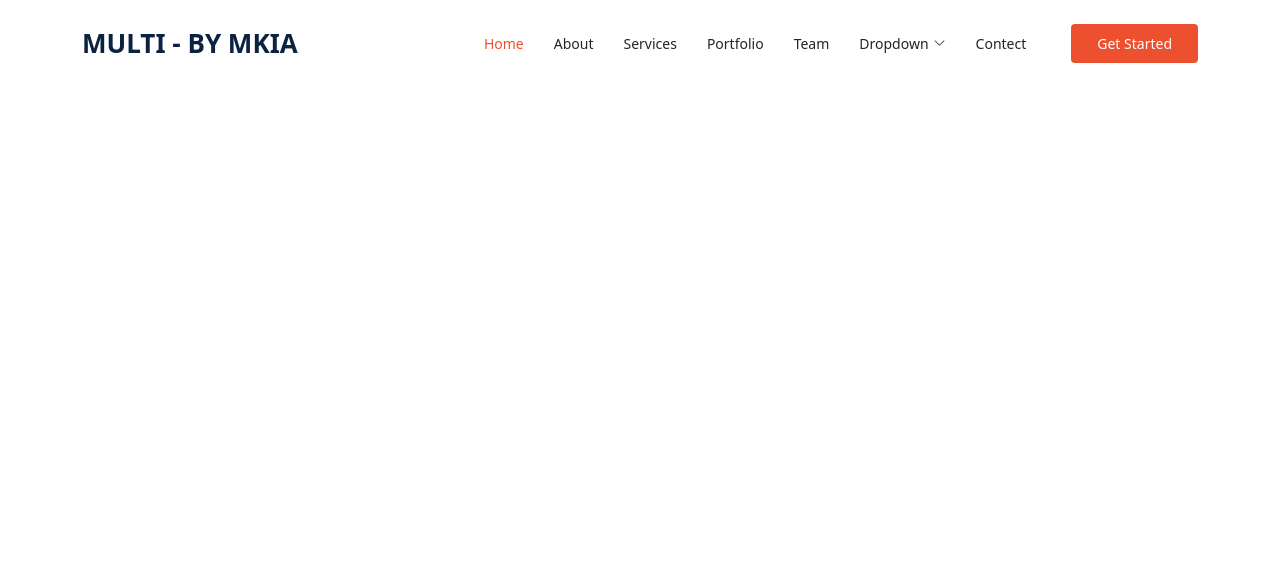
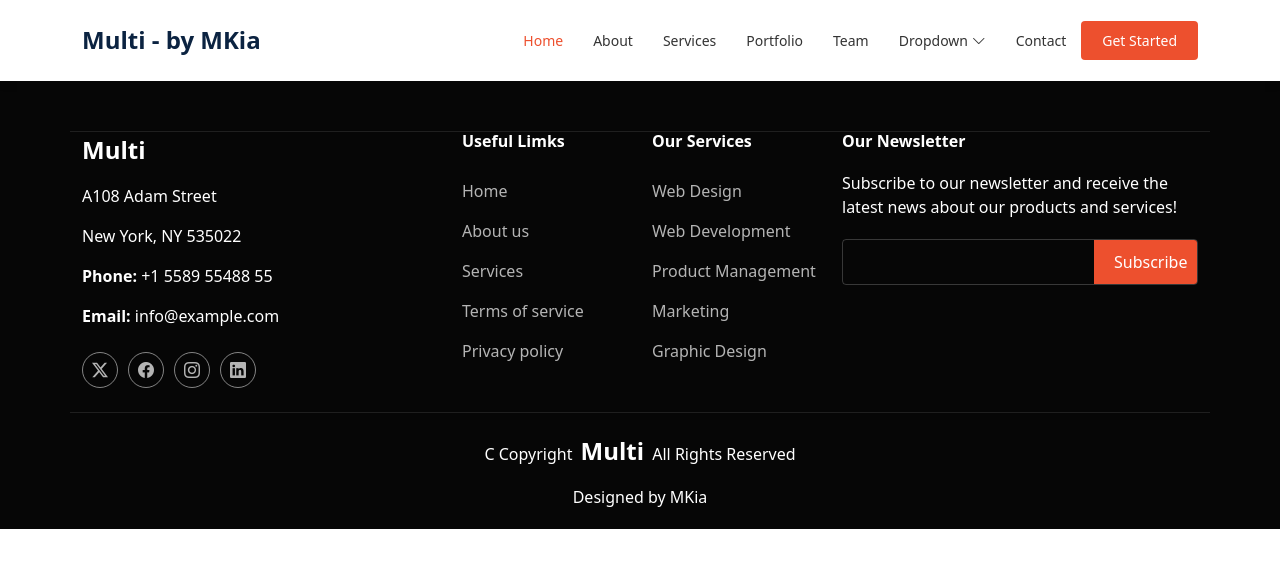
Before and after one commit to Mkiakaren/Multi-Bootstrap, a plain HTML site: page index.html in a window 1280 px wide. Drawn offline with nearby package versions, Linux system fonts and the light colour scheme.

Commit message:
add footer

```diff
--- a/assets/css/main.css
+++ b/assets/css/main.css
@@ -1,96 +1,57 @@
+/* Base settings */
 :root {
-  --bg-body: #ffffff;
-  --color-text: #444444;
-  --color-heading: #0b2341;
-  --color-accent: #ed502e;
-  --color-surface: #ffffff;
-  --color-contrast: #ffffff;
-
-  scroll-behavior: smooth;
+  --bg-color: #ffffff;
+  --text-color: #444444;
+  --heading-color: #0b2341;
+  --accent-color: #ed502e;
+  --white: #ffffff;
 }
 
-/* Base Styles */
 body {
-  color: var(--color-text);
-  background-color: var(--bg-body);
-  font-family: "Helvetica Neue", Arial, sans-serif;
+  color: var(--text-color);
+  background-color: var(--bg-color);
+  font-family: Arial, sans-serif;
 }
 
 a {
   text-decoration: none !important;
 }
 
-/* Header Styles */
+/* Header styles */
 .header {
-  background-color: var(--bg-body);
-  color: var(--color-text);
+  background-color: var(--bg-color);
   padding: 15px 0;
-  transition: all 0.5s ease;
-  z-index: 997;
-}
-
-.header .logo {
-  line-height: 1;
+  position: sticky;
+  top: 0;
+  z-index: 100;
+  box-shadow: 0 2px 10px rgba(0, 0, 0, 0.1);
 }
 
 .header .logo h1 {
-  font-size: 26px;
-  text-transform: uppercase;
+  font-size: 24px;
+  font-weight: 700;
+  color: var(--heading-color);
   margin: 0;
-  font-weight: 700;
-  color: var(--color-heading);
 }
 
 .header .btn {
-  color: var(--color-contrast);
-  background-color: var(--color-accent);
+  background-color: var(--accent-color);
+  color: var(--white);
+  padding: 8px 20px;
+  border-radius: 4px;
   font-size: 14px;
-  padding: 8px 25px;
-  margin-left: 30px;
-  border-radius: 4px;
-  transition: 0.3s;
 }
 
 .header .btn:hover {
-  background-color: color-mix(in srgb, var(--color-accent), transparent 15%);
+  background-color: #d04527;
 }
 
-/* Responsive Adjustments for Header */
-@media (max-width: 1200px) {
-  .header .logo {
-    order: 1;
-  }
-  .header .btn {
-    order: 2;
-    margin-right: 15px;
-    padding: 6px 15px;
-  }
-  .header .navmenu {
-    order: 3;
-  }
-}
-
-/* Sticky Header when Scrolled */
-.scrolled .header {
-  box-shadow: 0 0 18px rgba(0, 0, 0, 0.1);
-}
-
-/* Navmenu - Desktop */
-@media (min-width: 1200px) {
-  .navmenu {
-    padding: 0;
-  }
-
+/* Navigation menu */
 .navmenu ul {
-    display: flex;
-    align-items: center;
   list-style: none;
   margin: 0;
   padding: 0;
-  }
-
-  .navmenu ul ul {
-    flex-direction: column;
+  display: flex;
 }
 
 .navmenu li {
@@ -98,126 +59,163 @@ a {
 }
 
 .navmenu a {
-    color: #212529;
-    padding: 18px 15px;
+  color: #333;
+  padding: 15px;
+  display: block;
   font-size: 14px;
-    font-weight: 400;
-    display: flex;
-    align-items: center;
-    transition: 0.3s;
 }
 
-  .navmenu a i {
-    font-size: 12px;
-    margin-left: 5px;
+.navmenu a:hover,
+.navmenu .active {
+  color: var(--accent-color);
 }
 
-  .navmenu .active,
-  .navmenu a:hover {
-    color: var(--color-accent);
-  }
-
+/* Dropdown menu */
 .navmenu .dropdown > ul {
   position: absolute;
-    left: 14px;
-    top: 130%;
-    background: #fff;
-    visibility: hidden;
-    opacity: 0;
+  background: var(--white);
+  display: none;
   padding: 10px 0;
+  min-width: 200px;
+  box-shadow: 0 0 15px rgba(0, 0, 0, 0.1);
   border-radius: 4px;
-    box-shadow: 0 0 30px rgba(0, 0, 0, 0.1);
-    transition: 0.3s;
-    z-index: 99;
 }
 
 .navmenu .dropdown:hover > ul {
-    visibility: visible;
-    opacity: 1;
-    top: 100%;
+  display: block;
 }
 
-  .navmenu .dropdown ul li {
-    min-width: 200px;
+.navmenu .dropdown ul ul {
+  background-color: white;
+  z-index: 10;
+  right: 100%;
 }
 
 .navmenu .dropdown ul a {
   padding: 10px 20px;
-    font-size: 15px;
 }
 
-  .navmenu .dropdown .dropdown > ul {
-    left: -100%;
-    top: 0;
-  }
+/* Mobile menu */
+.mobile-nav-toggle {
+  display: none;
+  font-size: 24px;
+  cursor: pointer;
 }
 
-/* Navmenu - Mobile */
-@media (max-width: 1199px) {
+@media (max-width: 992px) {
   .mobile-nav-toggle {
-    color: #212529;
-    font-size: 28px;
-    margin-right: 10px;
-    cursor: pointer;
+    display: block;
   }
 
   .navmenu ul {
     display: none;
     position: absolute;
     top: 60px;
-    left: 20px;
-    right: 20px;
-    background: #fff;
-    padding: 10px 0;
-    border-radius: 6px;
-    box-shadow: 0 0 30px rgba(0, 0, 0, 0.1);
-  }
-
-  .navmenu a {
-    display: flex;
-    justify-content: space-between;
-    padding: 10px 20px;
-    font-size: 17px;
-    font-weight: 500;
-  }
-
-  .navmenu a i {
-    background: color-mix(in srgb, var(--color-accent), transparent 90%);
-    width: 30px;
-    height: 30px;
-    border-radius: 50%;
-    display: flex;
-    align-items: center;
-    justify-content: center;
-  }
-
-  .navmenu .dropdown ul {
-    margin: 10px 20px;
-    padding: 10px 0;
-    background: rgba(33, 37, 41, 0.05);
-    border: 1px solid rgba(0, 0, 0, 0.05);
-  }
-
-  .mobile-nav-active {
-    overflow: hidden;
-  }
-
-  .mobile-nav-active .navmenu {
-    position: fixed;
-    inset: 0;
-    background: rgba(33, 37, 41, 0.8);
-    transition: 0.3s;
+    left: 0;
+    right: 0;
+    background: white;
+    flex-direction: column;
+    box-shadow: 0 5px 10px rgba(0, 0, 0, 0.1);
   }
 
   .mobile-nav-active .navmenu ul {
     display: block;
   }
+}
 
-  .mobile-nav-active .mobile-nav-toggle {
-    position: absolute;
-    top: 15px;
-    right: 15px;
+/* Footer */
+.footer {
+  background-color: #060606;
   color: #fff;
-    font-size: 32px;
+  padding-top: 50px;
 }
+
+.footer-top {
+  border-top: 1px solid rgba(255, 255, 255, 0.1);
 }
+
+.footer .sitename {
+  font-size: 24px;
+  font-weight: 700;
+  color: #fff;
+}
+
+.footer h4 {
+  font-size: 16px;
+  font-weight: bold;
+  margin-bottom: 20px;
+  color: #fff;
+}
+
+.footer-links ul {
+  list-style: none;
+  padding: 0;
+  margin: 0;
+}
+
+.footer-links li {
+  padding: 8px 0;
+}
+
+.footer-links a {
+  color: rgba(255, 255, 255, 0.7);
+}
+
+.footer-links a:hover {
+  color: var(--accent-color);
+}
+
+/* Social media icons */
+.social-links {
+  display: flex;
+}
+
+.social-links a {
+  width: 36px;
+  height: 36px;
+  border-radius: 50%;
+  border: 1px solid rgba(255, 255, 255, 0.5);
+  display: flex;
+  align-items: center;
+  justify-content: center;
+  margin-right: 10px;
+  color: rgba(255, 255, 255, 0.7);
+}
+
+.social-links a:hover {
+  color: var(--accent-color);
+  border-color: var(--accent-color);
+}
+
+/* Newsletter form */
+.newsletter-form {
+  display: flex;
+  border: 1px solid rgba(255, 255, 255, 0.2);
+  border-radius: 4px;
+  overflow: hidden;
+  margin-top: 20px;
+}
+
+.newsletter-form input[type="email"] {
+  flex: 1;
+  background: transparent;
+  border: none;
+  padding: 10px;
+  color: #fff;
+}
+
+.newsletter-form input[type="submit"] {
+  background: var(--accent-color);
+  color: #fff;
+  border: none;
+  padding: 10px 20px;
+  cursor: pointer;
+}
+
+/* Copyright */
+.copyright {
+  text-align: center;
+  padding: 20px 0;
+  margin-top: 30px;
+  border-top: 1px solid rgba(255, 255, 255, 0.1);
+}
--- a/index.html
+++ b/index.html
@@ -21,11 +21,9 @@
 <body>
     <header id="header" class="header bg-red d-flex align-items-center sticky-top">
         <div class="container-fluid container-xl position-relative d-flex align-items-center">
-
             <a href="index.html" class="logo d-flex align-items-center me-auto">
                 <h1 class="sitename">Multi - by MKia</h1>
             </a>
-
             <nav id="navmenu" class="navmenu">
                 <ul>
                     <li><a href="#hero" class="active">Home</a></li>
@@ -52,15 +50,82 @@
                             <li><a href="#">Dropdown 4</a></li>
                         </ul>
                     </li>
-                    <li><a href="#contact">Contect</a></li>
+                    <li><a href="#contact">Contact</a></li>
                 </ul>
                 <i class="mobile-nav-toggle d-xl-none bi bi-list"></i>
             </nav>
-
             <a class="btn" href="#about">Get Started</a>
-
         </div>
     </header>
+
+    <main>
+
+    </main>
+
+    <footer id="footer" class="footer dark-background">
+        <div class="container footer-top">
+            <div class="row gy-4">
+                <div class="col-lg-4 col-md-6 footer-about">
+                    <a href="index.html" class="logo d-flex align-items-center">
+                        <span class="sitename">Multi</span>
+                    </a>
+                    <div class="footer-contact pt-3">
+                        <p>A108 Adam Street</p>
+                        <p>New York, NY 535022</p>
+                        <p class="mt-3"><strong>Phone:</strong> <span>+1 5589 55488 55</span></p>
+                        <p><strong>Email:</strong> <span>info@example.com</span></p>
+                    </div>
+                    <div class="social-links d-flex mt-4">
+                        <a title="x" href=""><i class="bi bi-twitter-x"></i></a>
+                        <a title="fb" href=""><i class="bi bi-facebook"></i></a>
+                        <a title="ig" href=""><i class="bi bi-instagram"></i></a>
+                        <a title="li" href=""><i class="bi bi-linkedin"></i></a>
+                    </div>
+                </div>
+
+                <div class="col-lg-2 col-md-3 footer-links">
+                    <h4>Useful Limks</h4>
+                    <ul>
+                        <li><a href="#">Home</a></li>
+                        <li><a href="#">About us</a></li>
+                        <li><a href="#">Services</a></li>
+                        <li><a href="#">Terms of service</a></li>
+                        <li><a href="#">Privacy policy</a></li>
+                    </ul>
+                </div>
+
+                <div class="col-lg-2 col-md-3 footer-links">
+                    <h4>Our Services</h4>
+                    <ul>
+                        <li><a href="#">Web Design</a></li>
+                        <li><a href="#">Web Development</a></li>
+                        <li><a href="#">Product Management</a></li>
+                        <li><a href="#">Marketing</a></li>
+                        <li><a href="#">Graphic Design</a></li>
+                    </ul>
+                </div>
+
+                <div class="col-lg-4 col-md-12 footer-newsletter">
+                    <h4>Our Newsletter</h4>
+                    <p>Subscribe to our newsletter and receive the latest news about our products and services!</p>
+                    <form action="#" class="php-email-form">
+                        <div class="newsletter-form">
+                            <input title="email" type="email" name="email" />
+                            <input title="submit" type="submit" value="Subscribe" />
+                        </div>
+                    </form>
+                </div>
+            </div>
+        </div>
+
+        <div class="container copyright text-center mt-4">
+            <p>C <span>Copyright</span> <strong class="px-1 sitename">Multi</strong> <span>All Rights Reserved</span>
+            </p>
+            <div class="credits">
+                Designed by MKia
+            </div>
+        </div>
+    </footer>
 </body>
 
 </html>
```
Lines whose indentation alone changed are shown as unchanged.
